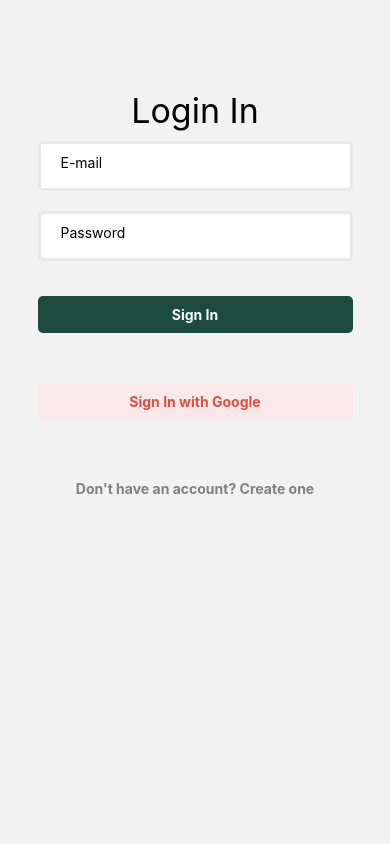
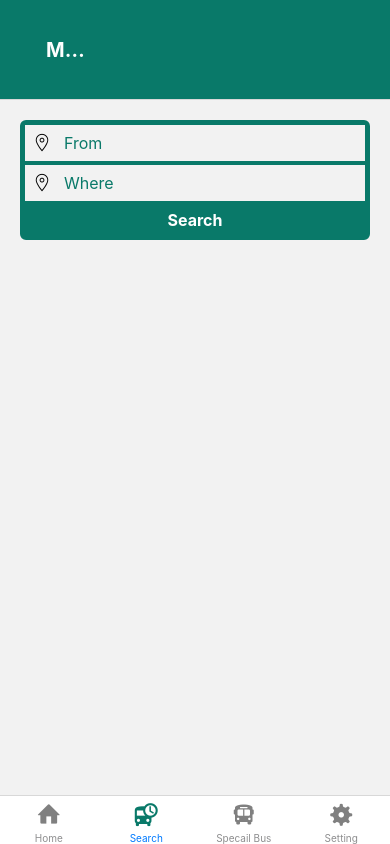
Before and after one commit to kesh04/BUS, a React Native app: screen /Search in a window 390 px wide. Built offline with nearby package versions, Linux system fonts and the light colour scheme.

Commit message:
new page

```diff
--- a/App.js
+++ b/App.js
@@ -19,9 +19,9 @@ export default function App() {
     <NavigationContainer>
       <Stack.Navigator >
 
-        <Stack.Screen options={{ headerShown: false }} name="Login" component={Login} />
+        {/* <Stack.Screen options={{ headerShown: false }} name="Login" component={Login} /> */}
         <Stack.Screen  options={{ headerShown: false}} name="Home" component={TabNavigation} />
-        <Stack.Screen options={{ headerShown: false }} name="Signup" component={Signup} />
+        {/* <Stack.Screen options={{ headerShown: false }} name="Signup" component={Signup} /> */}
         <Stack.Screen   name="Logout" component={Logout} />
         <Stack.Screen   name="Map" component={Map} options={{ headerTitle: ''}} />
 
--- a/src/custom/TabNavigation.jsx
+++ b/src/custom/TabNavigation.jsx
@@ -4,10 +4,10 @@ import { createBottomTabNavigator } from "@react-navigation/bottom-tabs";
 import Home from "../page/Home";
 import Profile from "../page/Profile";
 import { Entypo, FontAwesome, Fontisto } from "@expo/vector-icons";
-import { Feather } from "@expo/vector-icons";
-import { AntDesign } from "@expo/vector-icons";
+import MaterialCommunityIcons from '@expo/vector-icons/MaterialCommunityIcons';
 import Search from "../page/Search";
-
+import { FontAwesome5 } from '@expo/vector-icons';
+import Specail from "../page/Specail";
 const Tab = createBottomTabNavigator();
 const TabNavigation = () => {
   return (
@@ -30,6 +30,7 @@ const TabNavigation = () => {
             ),
         }}
       />
+
       <Tab.Screen
         name="Search"
         component={Search}
@@ -37,14 +38,28 @@ const TabNavigation = () => {
           tabBarLabel: "Search",
           tabBarIcon: ({ focused }) =>
             focused ? (
-              <FontAwesome name="search" size={24} color="#097969" />
+
+              <MaterialCommunityIcons name="bus-clock" size={25} color="#097969" />
             ) : (
-              <FontAwesome
-                name="search"
-                size={24}
-                color="#808080"
-              />
+              <MaterialCommunityIcons name="bus-clock" size={25}  color="#808080" />
             ),
+        }}
+      />
+        <Tab.Screen
+        name="Specail"
+        component={Specail}
+        options={{
+          tabBarLabel: "Specail Bus",
+          tabBarIcon: ({ focused }) =>
+            focused ? (
+
+
+
+            <FontAwesome5 name="bus-alt" size={20} color="#097969" />
+          ) : (
+
+            <FontAwesome5 name="bus-alt" size={20} color="#808080" />
+          ),
         }}
       />
       <Tab.Screen
@@ -54,11 +69,11 @@ const TabNavigation = () => {
           tabBarLabel: "Setting",
           tabBarIcon: ({ focused }) =>
             focused ? (
-              <Fontisto name="player-settings" size={24} color="#097969" />
+              <Fontisto name="player-settings" size={22} color="#097969" />
             ) : (
               <Fontisto
                 name="player-settings"
-                size={24}
+                size={22}
                 color="#808080"
               />
             ),
--- a/src/page/Search.jsx
+++ b/src/page/Search.jsx
@@ -1,6 +1,5 @@
 import { View, Text, ScrollView, Pressable, TextInput } from "react-native";
 import React, { useLayoutEffect } from "react";
-
 import { useNavigation } from "@react-navigation/native";
 import { EvilIcons } from "@expo/vector-icons";
 export default function Search() {
--- /dev/null
+++ b/src/page/Specail.jsx
@@ -0,0 +1,33 @@
+import React, { useLayoutEffect } from 'react';
+import { StyleSheet, Text, View } from 'react-native';
+import { useNavigation } from "@react-navigation/native";
+const Specail = () => {
+    const navigation = useNavigation();
+    useLayoutEffect(() => {
+      navigation.setOptions({
+        headerShown: true,
+        title: " MOVELK",
+        headerTitleStyle: {
+          color: "white",
+          fontSize: 20,
+          fontWeight: "bold",
+          paddingHorizontal: "35%",
+        },
+        headerStyle: {
+          backgroundColor: "#097969",
+          height: 100,
+        },
+      });
+    }, []);
+    return (
+        <View>
+            <Text>
+            keshana
+            </Text>
+        </View>
+    );
+}
+
+const styles = StyleSheet.create({})
+
+export default Specail;
```
